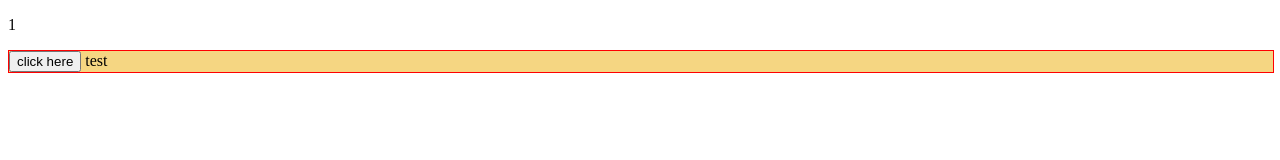
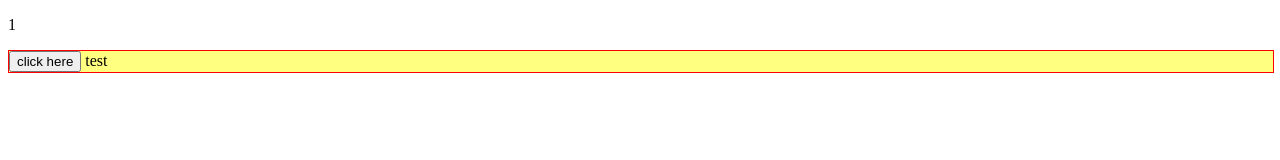
Before and after one commit to dev-haze/stockcalc, a plain HTML site: page index.html in a window 1280 px wide. Drawn offline with Linux system fonts and the light colour scheme.

Commit message:
Update index.html

```diff
--- a/index.html
+++ b/index.html
@@ -11,7 +11,7 @@
         #header{
             width: 100%;
             height: 10%;
-            background-color: #f5d682;
+            background-color: rgb(255, 255, 128);
             border: 1px solid red;
         }
 
```
